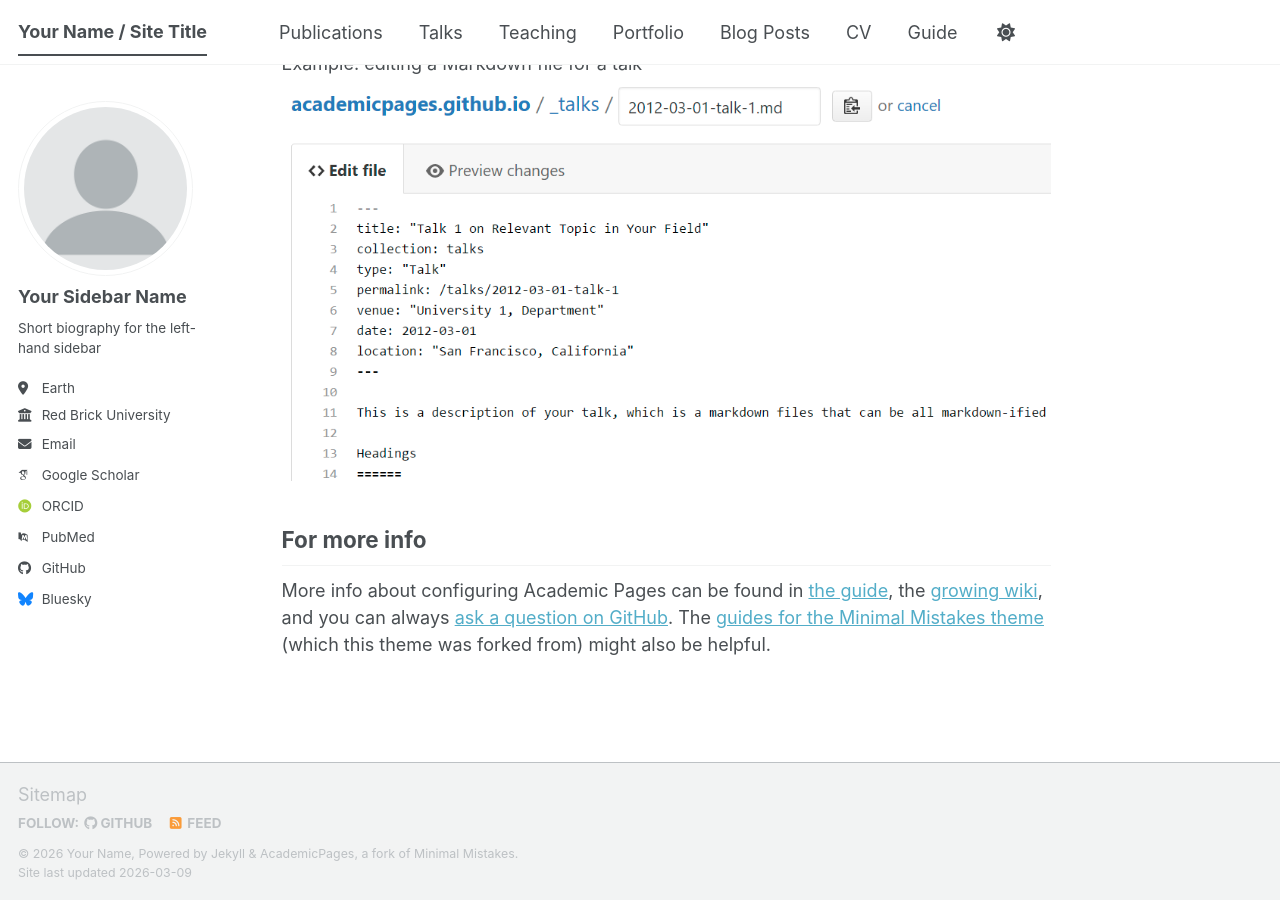
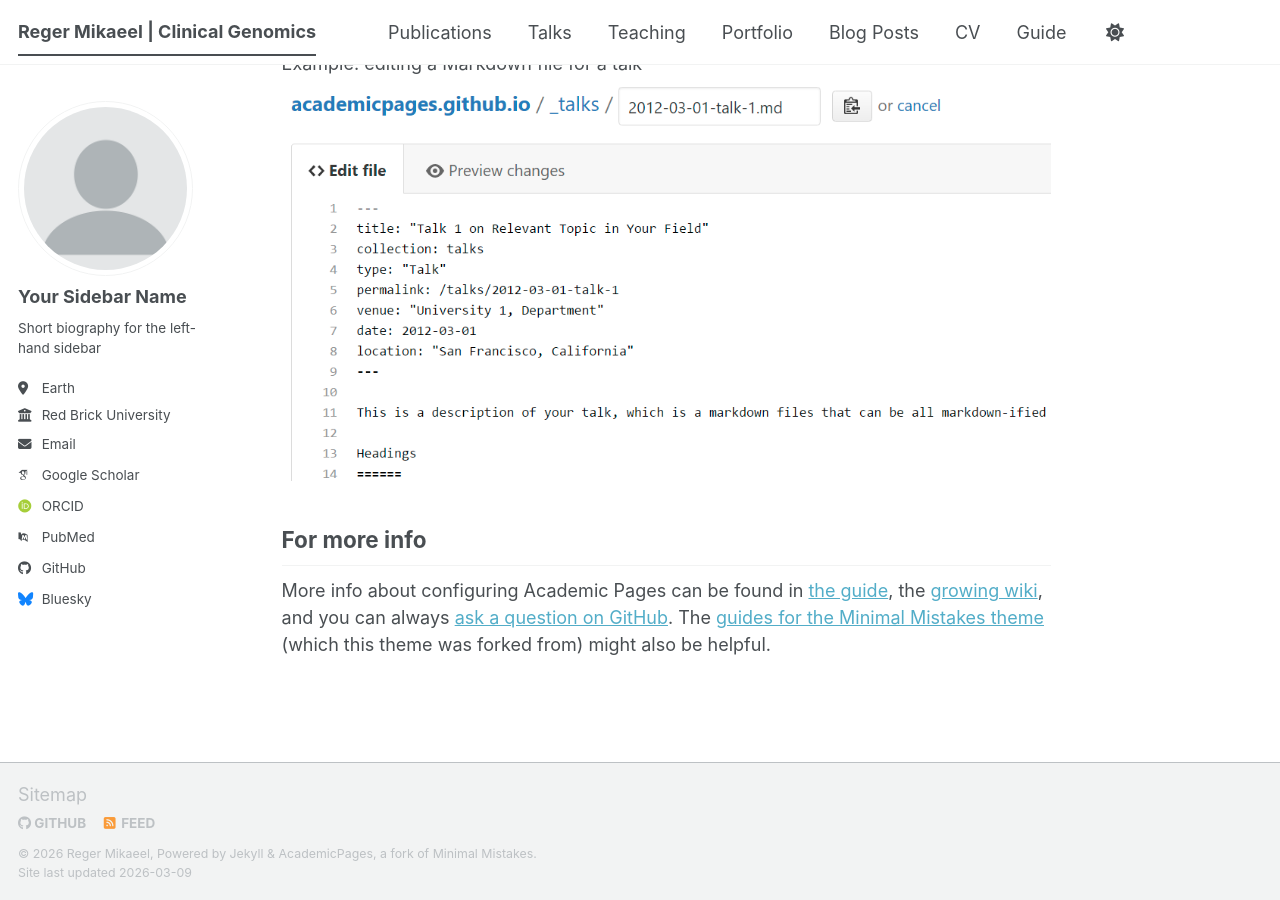
Before and after one commit to RegerMikaeel/RegerMikaeel.github.io, a Jekyll site: the page built from _pages/about.md, in a window 1280 px wide and 900 px high, scrolled down 2720 px. Built offline with Jekyll 4.4.1, drawn with Linux system fonts in a browser that asks for light colours; some web fonts are replaced; a script bundle is joined from its source files by our own code; library files that are not in the unit come from our copies.

Commit message:
Update _config.yml

```diff
--- a/_config.yml
+++ b/_config.yml
@@ -7,13 +7,13 @@
 # server process.
 
 # Basic Site Settings
-locale                   : "en-US"
+locale                   : "St. Louis, Missouri, US"
 site_theme               : "default" # The available themes options are "default", "air", "sunrise", "mint", "dirt" and "contrast"
-title                    : "Your Name / Site Title"
+title                    : "Reger Mikaeel | Clinical Genomics"
 title_separator          : "-"
-name                     : &name "Your Name"
-description              : &description "Your Name's academic portfolio"   # Update this with a general description of your site, this is the default if not overridden by a page
-url                      : https://academicpages.github.io # The base hostname & protocol for your site e.g. "https://[your GitHub username].github.io",
+name                     : &name "Reger Mikaeel"
+description              : &description "Academic website of Reger Mikaeel – Clinical Genomics and Molecular Diagnostics"   # Update this with a general description of your site, this is the default if not overridden by a page
+url                      : https://regermikaeel.github.io # The base hostname & protocol for your site e.g. "https://[your GitHub username].github.io",
                                                            # or if you already have some other page hosted on Github then use "https://[your GitHub username].github.io/[Your Repo Name]"
 baseurl                  : "" # the subpath of your site, e.g. "/blog"
 repository               : "academicpages/academicpages.github.io"
```
